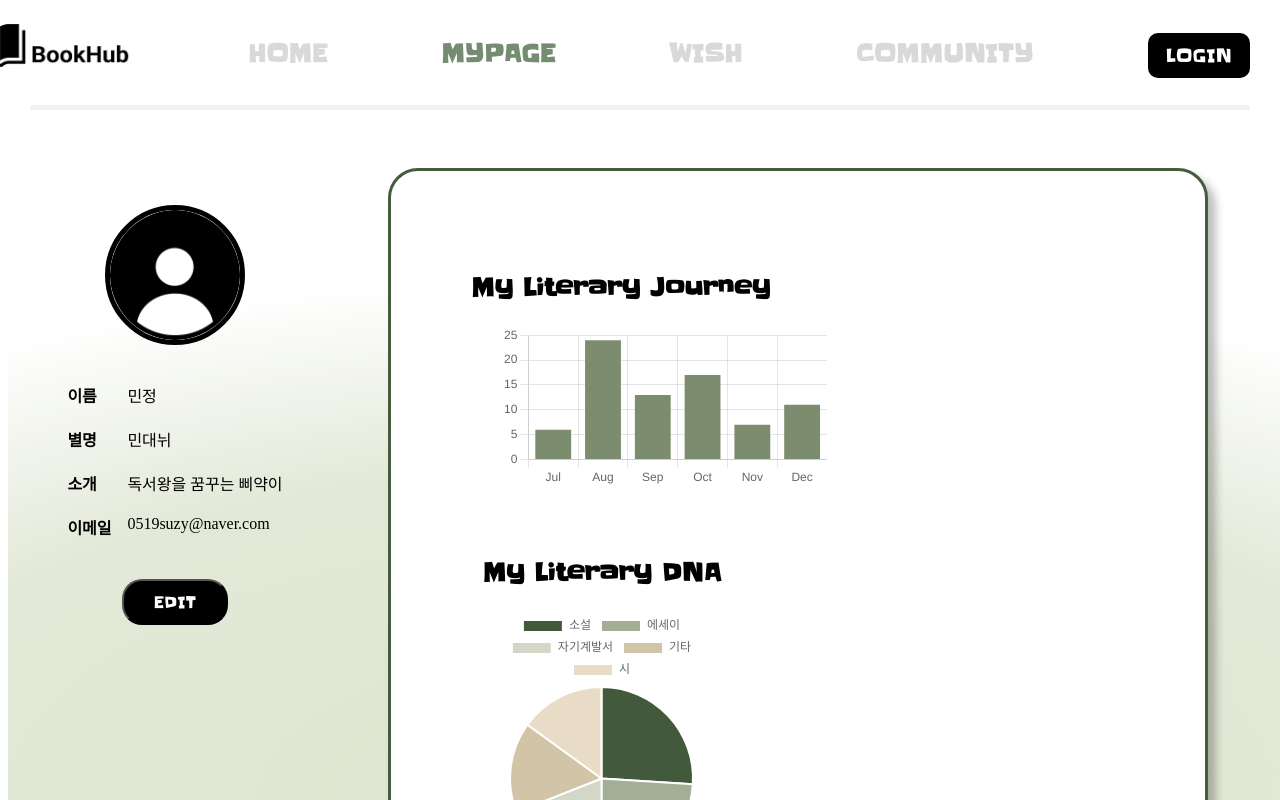
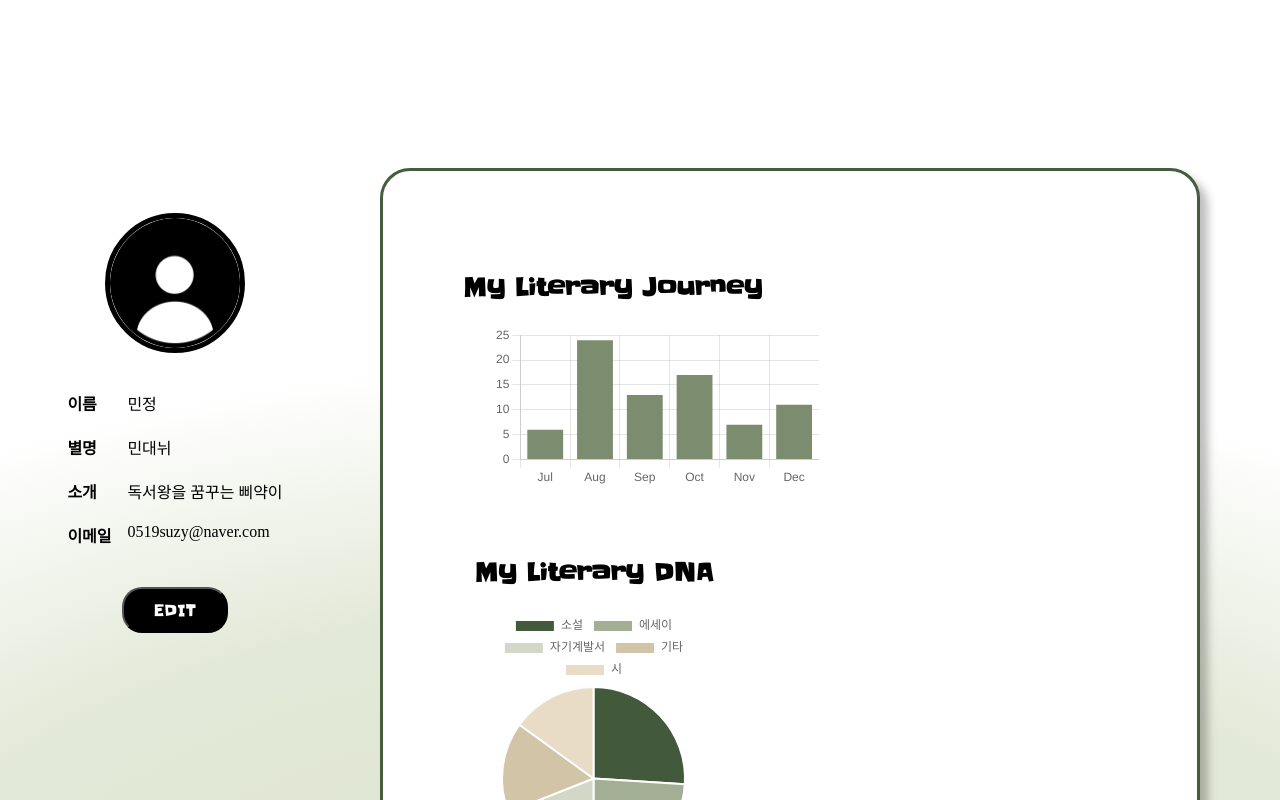
Before and after one commit to BookHub-BookTrio/BookHub-Front, a React (Create React App) app in the folder bookhub/: page /mypage in a window 1280 px wide. Built offline with nearby package versions, Linux system fonts and the light colour scheme.

Commit message:
[Fix/#15] - Header 수정

```diff
--- a/bookhub/src/pages/mypage/MyPage.jsx
+++ b/bookhub/src/pages/mypage/MyPage.jsx
@@ -1,7 +1,6 @@
 import React from "react";
 import { useNavigate } from 'react-router-dom';
 import styles from "../mypage/MyPage.module.css";
-import Header from "../../../src/component/header/Header.jsx";
 import profileIcon from "../../../src/component/image/Profile.png"; // 프로필 이미지
 import { Bar, Pie } from 'react-chartjs-2';
 import { Chart as ChartJS, BarElement, CategoryScale, LinearScale, ArcElement, Tooltip, Legend, } from 'chart.js';
@@ -41,7 +40,6 @@ const Mypage = () => {
 
   return (
     <div className={styles.background}>
-      <Header />
     <div className={styles.container}>
       {/* 프로필 영역 */}
       <div className={styles.profileSection}>
--- a/bookhub/src/pages/mypage/MyPage.module.css
+++ b/bookhub/src/pages/mypage/MyPage.module.css
@@ -8,6 +8,7 @@
   justify-content: center;
   position: fixed;
   overflow: hidden;
+  transform: translateX(-8px);
 }
 
 .container {
--- a/bookhub/src/pages/mypage/MyPageEdit.jsx
+++ b/bookhub/src/pages/mypage/MyPageEdit.jsx
@@ -2,7 +2,6 @@ import React, { useState, useRef, useEffect } from "react";
 import { useNavigate } from "react-router-dom";
 import axios from "axios";
 import styles from "./MyPageEdit.module.css";
-import Header from "../../component/header/Header.jsx";
 import profileIcon from "../../component/image/Profile.png"; // 프로필 이미지
 import pencil from "../../component/image/Pencil.png"; // 수정란 옆 연필 이미지
 
@@ -76,7 +75,6 @@ const MyPageEdit = () => {
 
   return (
     <div className={styles.background}>
-      <Header />
       <div className={styles.container}>
 
         {/* 프로필 영역 */}
--- a/bookhub/src/pages/mypage/MyPageEdit.module.css
+++ b/bookhub/src/pages/mypage/MyPageEdit.module.css
@@ -8,6 +8,7 @@
   justify-content: center;
   position: fixed;
   overflow: hidden;
+  transform: translateX(-8px);
 }
 
 .container {
```
